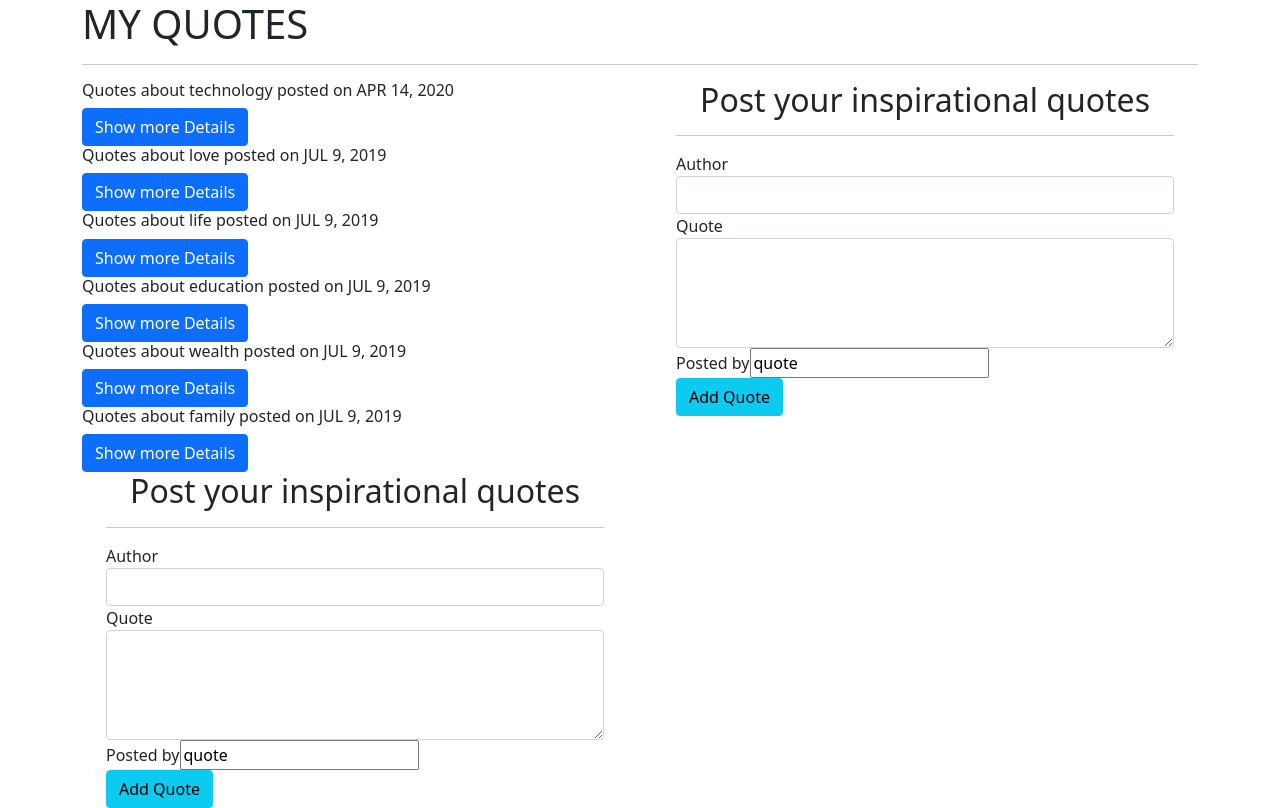
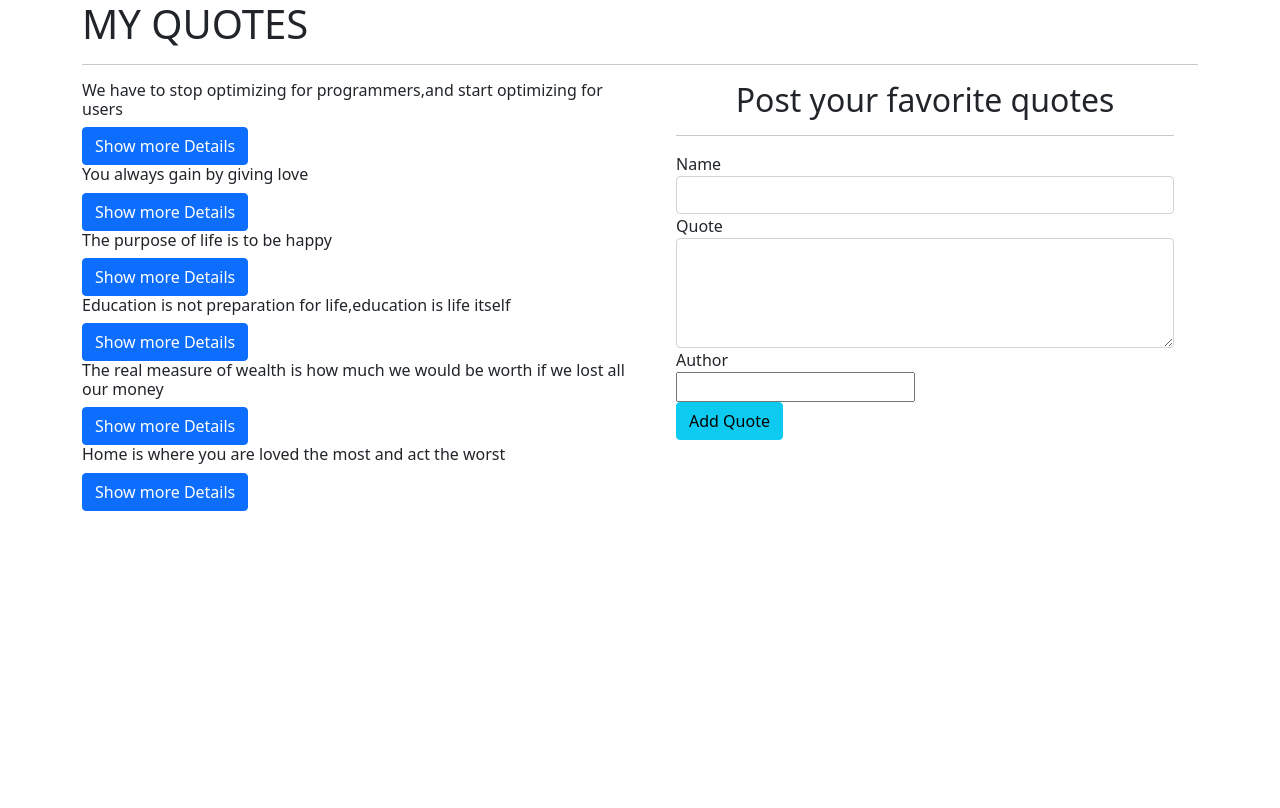
Before and after one commit to FestusMutie/quote_app, an Angular app: page / in a window 1280 px wide. Built offline with nearby package versions, Linux system fonts and the light colour scheme.

Commit message:
implement add new quote feature

```diff
--- a/src/app/quote-detail/quote-detail.component.html
+++ b/src/app/quote-detail/quote-detail.component.html
@@ -1,5 +1,5 @@
-<p>{{quote.description}}</p>
-<p>This quote was posted {{quote.completeDate|dateCount}} days ago</p>
+<p>This quote was posted by {{quote.name}} {{quote.completeDate|dateCount}} days ago</p>
+<p>Author: {{quote.author}}</p>
 <button (click)='upvote()'>Like </button>
 <div id="upVote">Up votes<br>{{quote.upvote}}</div>
   <button  (click)='downvote()'>Dislike</button>
--- a/src/app/quote-form/quote-form.component.html
+++ b/src/app/quote-form/quote-form.component.html
@@ -1,24 +1,24 @@
 <div class="container-fluid">
-    <h2 class="text-center">Post your inspirational quotes</h2>
+    <h2 class="text-center">Post your favorite quotes</h2>
     <hr>
     <form (ngSubmit)='addQuote() ' #quoteForm='ngForm'>
       <div class="form-group">
 
-        <label for="name">Author</label>
-        <input type="text" class="form-control" id="author" [(ngModel)]="quote.author" name="author" #author="ngModel"
+        <label for="name">Name</label>
+        <input type="text" class="form-control" id="name" [(ngModel)]="newQuote.name" name="name" #name="ngModel"
           required>
 
       </div>
       <div class="form-group">
 
         <label for="description">Quote</label>
-        <textarea class="form-control" id="quote" [(ngModel)]="quote.description" name="quote" #quote="ngModel" rows="4"
+        <textarea class="form-control" id="quote" [(ngModel)]="newQuote.description" name="quote" #quote="ngModel" rows="4"
           required></textarea>
 
       </div>
       <div class="form-group">
-        <label for="name">Posted by</label>
-        <input type='text' id="submit" id="name" [(ngModel)]="quote.name" name="name" #name='ngModel' required>
+        <label for="author">Author</label> <br>
+        <input type='text' id="submit" id="author" [(ngModel)]="newQuote.author" name="author" #author='ngModel' required>
 
       </div>
       <button type="submit" class="btn btn-info">Add Quote</button>
--- a/src/app/quote-form/quote-form.component.ts
+++ b/src/app/quote-form/quote-form.component.ts
@@ -6,12 +6,12 @@ import {Quote}from "../quote";
   styleUrls: ['./quote-form.component.css']
 })
 export class QuoteFormComponent implements OnInit {
-  quote = new Quote(0,"","","",new Date(),0,0);
+  newQuote = new Quote(0,"","","",new Date(),0,0);
   @Output() add = new EventEmitter<Quote>();
 
   addQuote(){
-this.add.emit(this.quote);
-this.quote = new Quote(0,"","","",new Date(),0,0);
+this.add.emit(this.newQuote);
+this.newQuote = new Quote(0,"","","",new Date(),0,0);
   }
   constructor() { }
 
--- a/src/app/quote.ts
+++ b/src/app/quote.ts
@@ -1,6 +1,6 @@
 export class Quote {
     showDescription: boolean;
-        constructor(public id: number,public name: string,public description: string,public Author: string, public completeDate: Date,public upvote: number,public downvote: number){
+        constructor(public id: number,public name: string,public description: string,public author: string, public completeDate: Date,public upvote: number,public downvote: number){
           this.showDescription=false;
         }
       }
--- a/src/app/quote/quote.component.html
+++ b/src/app/quote/quote.component.html
@@ -6,7 +6,7 @@
     <div class="col-md-6">
       <div *ngFor='let quote of quotes;let i = index'>
         <div>
-          <h6 id={{i}} appHighlight>{{quote.name}} posted on {{quote.completeDate|date|uppercase}}</h6>
+          <h6 id={{i}} appHighlight>{{quote.description}}</h6>
           <button (click)='toggleDetails(i)' class="btn btn-primary">Show more Details</button>
         </div>
 
@@ -15,10 +15,7 @@
         </div>
       </div>
     </div>
-    <div class="col-md-6">
-      <app-quote-form></app-quote-form>
-    </div>
-    <div class="col-md-6">
+   <div class="col-md-6">
       <app-quote-form (add)="addNewQuote($event)"></app-quote-form>
  </div>
   </div>
--- a/src/app/quote/quote.component.ts
+++ b/src/app/quote/quote.component.ts
@@ -9,12 +9,12 @@ export class QuoteComponent implements OnInit {
   title = "quote";
 
   quotes: Quote[] = [
-    new Quote(1, 'Quotes about technology', 'We have to stop optimizing for programmers,and start optimizing for users', 'Author Festus', new Date(2020,3,14),0,0),
-    new Quote(2,'Quotes about love','You always gain by giving love','Author Reese Witherspoon',new Date(2019,6,9),0,0),
-    new Quote(3,'Quotes about life','The purpose of life is to be happy','Author Delai Lama',new Date(2019,6,9),0,0),
-    new Quote(4,'Quotes about education','Education is not preparation for life,education is life itself','Author John Dhewey', new Date(2019,6,9),0,0),
-    new Quote(5,'Quotes about wealth','The real measure of wealth is how much we would be worth if we lost all our money','Author John Henry', new Date(2019,6,9),0,0),
-    new Quote(6,'Quotes about family','Home is where you are loved the most and act the worst','Author Majorie Pay',new Date(2019,6,9),0,0),
+    new Quote(1, 'Fred Kamau', 'We have to stop optimizing for programmers,and start optimizing for users', ' Guru the programmer', new Date(2020,3,14),0,0),
+    new Quote(2,'Festus Mutie','You always gain by giving love',' Reese Witherspoon',new Date(2019,6,9),0,0),
+    new Quote(3,'Alice Kim','The purpose of life is to be happy',' Delai Lama',new Date(2019,6,9),0,0),
+    new Quote(4,'Milka Mukiri','Education is not preparation for life,education is life itself',' John Dhewey', new Date(2019,6,9),0,0),
+    new Quote(5,'Caro Mwangi','The real measure of wealth is how much we would be worth if we lost all our money',' John Henry', new Date(2019,6,9),0,0),
+    new Quote(6,'Gerald Wake','Home is where you are loved the most and act the worst','Majorie Pay',new Date(2019,6,9),0,0),
   ];
 
   toggleDetails(index){
```
